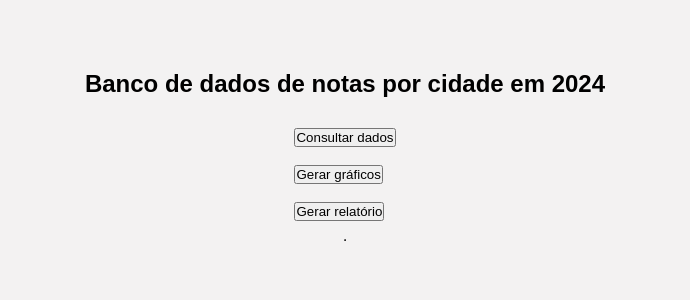
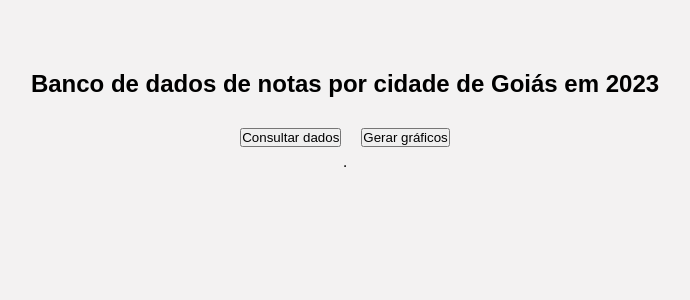
Before and after one commit to LeticiaRosa05/Enem-mais, a Flask app: page / in a window 1280 px wide. Shown: the part 128-428 px from the top of the page, without its empty margins (295-985 px from the left). Run offline with Flask 3, Linux system fonts and the light colour scheme; data that the repository does not hold is empty; some libraries are stand-ins or nearby versions.

Commit message:
Reformulação do título; mudança do id para classe button_row; exclusão do botão de gerar relatório pois não será feito

```diff
--- a/templates/index.html
+++ b/templates/index.html
@@ -12,9 +12,9 @@
             <div id="logo"><p>Enem+ cursos preparatórios</p></div>
         </header>
         <section>
-            <h1>Banco de dados de notas por cidade em 2024</h1>
+            <h1>Banco de dados de notas por cidade de Goiás em 2023</h1>
 
-            <div id="button_row">
+            <div class="button_row">
                 <form action="/query" method="POST">
                     <button type="submit">Consultar dados</button>
                 </form>
@@ -24,9 +24,6 @@
                     <button type="submit">Gerar gráficos</button>
                 </form>
                 <br>
-
-                <form action="/relatorio" method="POST">
-                    <button type="submit">Gerar relatório</button>
                 </form>
             </div>
             <br>
```
